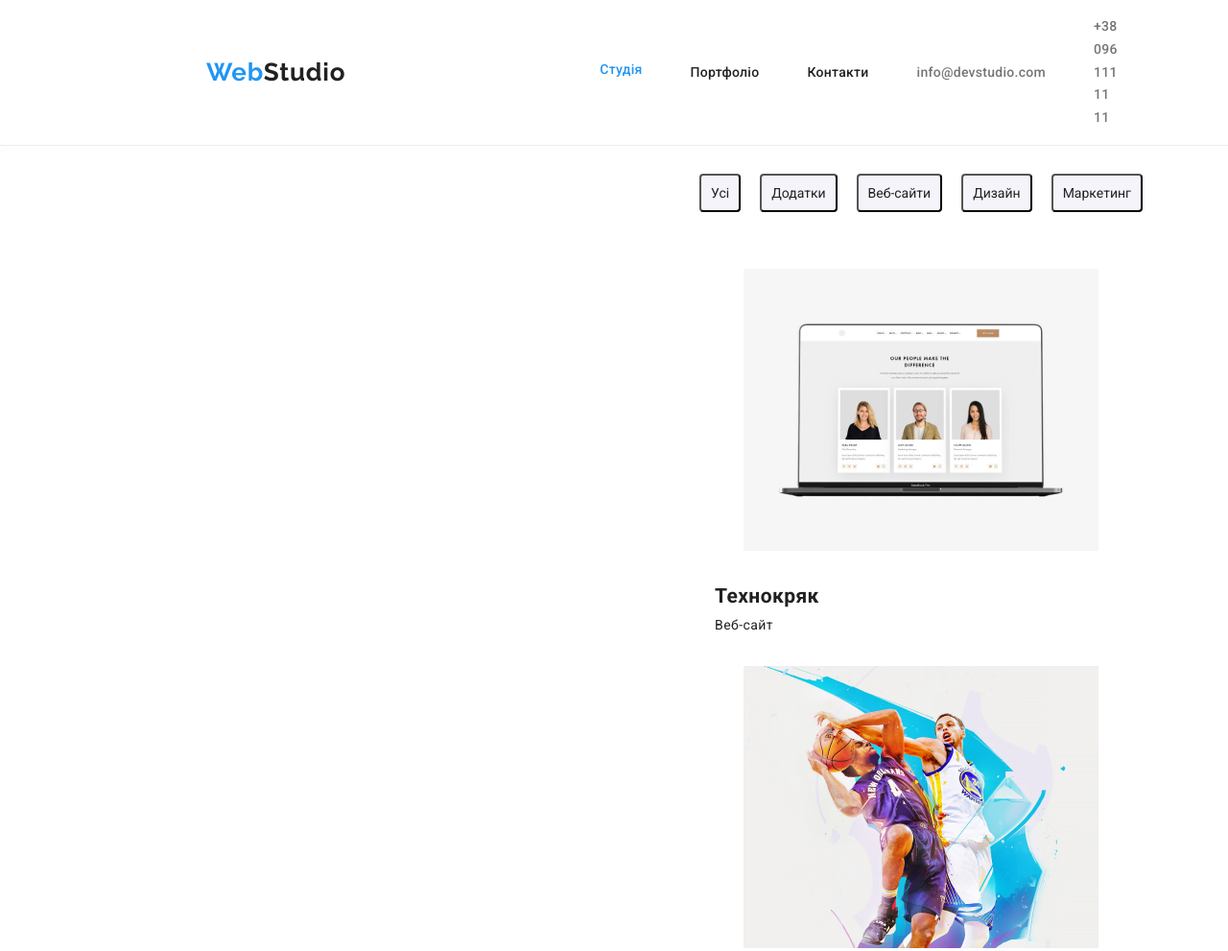
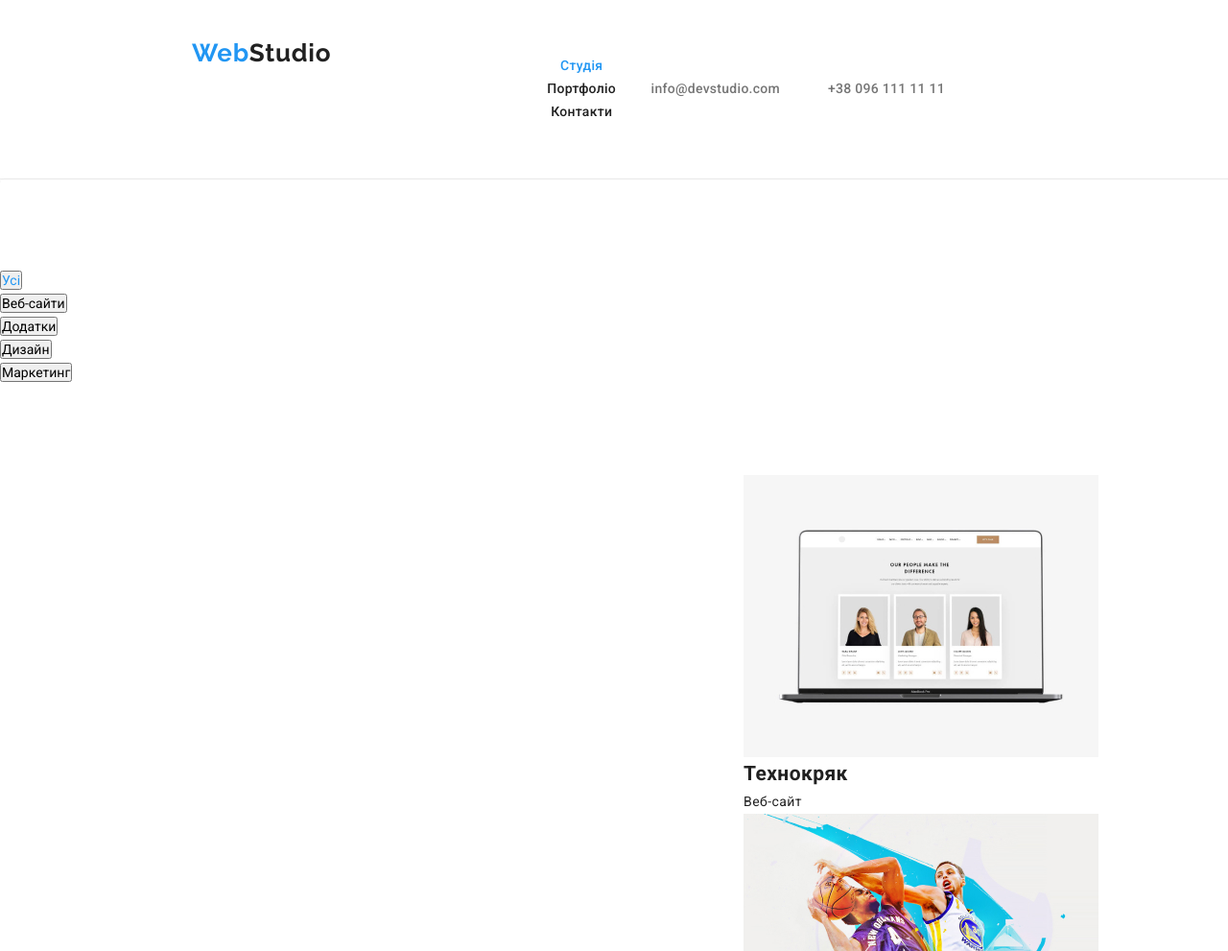
Before and after one commit to ChewBaccaYeti/goit-markup-hw-02, a plain HTML site: page portfolio.html in a window 1280 px wide. Shown: the top 991 px of the page at 96% size. Drawn offline with nearby package versions, Linux system fonts and the light colour scheme.

Commit message:
2nd HW has been updated

```diff
--- a/css/style.css
+++ b/css/style.css
@@ -1,3 +1,5 @@
+/* General settings */
+
 html {
         box-sizing: border-box;
 }
@@ -17,19 +19,135 @@ html {
         --secondary-white: #F5F4FA;
 }
 
+body {
+        font-family: 'Roboto', sans-serif;
+        font-size: 14px;
+        letter-spacing: 0.03em;
+        line-height: 1.71;
+        color: var(--primary-color);
+}
+
+img {
+        display: block;
+}
+
+ul {
+        margin: 0;
+        padding: 0;
+}
+
+li {
+        list-style: none;
+        margin: 0;
+        padding: 0;
+}
+
+a {
+        text-decoration: none;
+        color: var(--head-color);
+}
+
+a,
+button {
+        margin: 0;
+        padding: 0;
+}
+
+address {
+        font-style: normal;
+}
+
+h1,
+h2,
+h3,
+h4,
+h5,
+h6,
+p {
+        margin-top: 0;
+        margin-bottom: 0;
+}
+
+/* 1st Page */
+/* Header Section */
+
+header {
+        border-bottom: 1px solid #ECECEC;
+}
+
+header a {
+        padding-bottom: 32px;
+        padding-top: 32px;
+}
+
+.header-wrapper {
+        display: flex;
+        align-items: center;
+}
+
+.header-logo {
+        margin-right: 93px;
+}
+
+.header-nav {
+        display: flex;
+        align-items: center;
+        justify-content: baseline;
+        padding: 25px;
+}
+
+.header-nav-list {
+        justify-content: center;
+        justify-items: center;
+        align-content: center;
+        align-items: center;
+        padding-top: 32px;
+        padding-bottom: 32px;
+        display: block;
+        gap: 50px;
+}
+
+
+.contacts-list {
+        display: flex;
+        gap: 50px;
+        padding-right: 215px;
+        align-items: center;
+        justify-content: baseline;
+        margin-left: auto;
+}
+
+.header-nav-link {
+        font-weight: 500;
+        line-height: 1.15;
+        letter-spacing: 0.02em;
+}
+
+.contacts-list-link {
+        font-weight: 500;
+        line-height: 1.15;
+        letter-spacing: 0.02em;
+        color: var(--secondary-color);
+}
+
+.header-nav-link:hover,
+.header-nav-link:focus,
+.contacts-list-link:hover,
+.contacts-list-link:focus {
+        color: var(--accent-color);
+}
+
 .container-header-wrapper {
                 display: flex;
-                        /* align-items: center; */
+                text-align: center;
+                width: 1200px;
                 min-height: 80px;
-                padding-top: 0;
-                padding-bottom: 0;
 }
 
 .logo-header-logo {
         display: inline-block;
                 font-family: 'Raleway', sans-serif;
                 padding: 40px 200px;
-                margin: 20px 15px;
                 font-weight: 700;
                 font-size: 26px;
                 line-height: 1.19;
@@ -64,76 +182,29 @@ html {
                 color: var(--primary-color);
 }
 
-body {
-        font-family: 'Roboto', sans-serif;
-        font-size: 14px;
-        letter-spacing: 0.03em;
-        line-height: 1.71;
-        color: var(--primary-color);
-}
+/* Hero Section  */
+/* Utilities  */
 
-img {
-        display: block;
-}
-
-ul {
-        margin: 0;
-        padding: 0;
-}
-
-li {
-        list-style: none;
-        margin: 0;
-        padding: 0;
-}
-
-a {
-        text-decoration: none;
-        color: var(--head-color);
-}
-
-a,
-button {
-        cursor: pointer;
-        margin: 0;
-        padding: 0;
-}
-
-address {
-        font-style: normal;
-}
-
-h1,
-h2,
-h3,
-h4,
-h5,
-h6,
-p {
-        margin-top: 0;
-        margin-bottom: 0;
-}
-
-/* Utilities  */
 .container {
         width: 1200px;
         margin: 0 auto;
         padding: 0px 15px;
-        /* outline: 2px red solid; */
 }
 
 .section {
+        justify-content: center;
         padding-top: 94px;
         padding-bottom: 94px;
 }
 
-.section-portfolio{
+.list-portfolio {
         display: flex;
         flex-direction: column;
         justify-content: space-between;
         align-items: center;
         align-content: space-around;
         flex-wrap: wrap;
+        padding: auto;
 }
 
 .accent {
@@ -157,9 +228,8 @@ p {
         color: var(--accent-color);
 }
 
+/* Components  */
 
-
-/* Components  */
 .logo {
         font-family: 'Raleway';
         font-weight: 700;
@@ -168,78 +238,9 @@ p {
         color: #000000;
 }
 
-
-/* Header Section  */
-header {
-        border-bottom: 1px solid #ECECEC;
-}
-
-header a {
-        padding-bottom: 32px;
-        padding-top: 32px;
-}
-
-.header-wrapper {
-        display: flex;
-}
-
-.header-logo {
-        margin-right: 93px;
-}
-
-.header-nav {
-        display: flex;
-        align-items: center;
-        justify-content: baseline;
-        padding: 25px;
-        margin: 25px;
-
-}
-
-.header-nav-list {
-        display: flex;
-        gap: 50px;
-}
-
-
-.contacts-list {
-        display: flex;
-        gap: 50px;
-        padding-right: 215px;
-        align-items: center;
-        justify-content: baseline;
-        margin-left: auto;
-}
-
-.header-nav-link {
-        font-weight: 500;
-        line-height: 1.15;
-        letter-spacing: 0.02em;
-}
-
-.contacts-list-link {
-        font-weight: 500;
-        line-height: 1.15;
-        letter-spacing: 0.02em;
-        color: var(--secondary-color);
-}
-
-.header-nav-link:hover,
-.header-nav-link:focus,
-.contacts-list-link:hover,
-.contacts-list-link:focus {
-        color: var(--accent-color);
-}
-
-/* Hero Section  */
-
 main {
         margin: 696px 615 890 615;
         width: 1920px;
-                        /* align-content: center;
-                        justify-content: center;
-                        flex-direction: row;
-                        list-style: none; */
         border-radius: 4px;
         background-color: var(--primary-white);
         box-shadow: 0px 2px 1px -1px rgba(0, 0, 0, 0.2),
@@ -247,102 +248,17 @@ main {
 }
 
 .hidden {
-        display: none;
+        position: absolute;
+        width: 1px;
+        height: 1px;
+        margin: -1px;
+        border: 0;
+        padding: 0;
+        white-space: nowrap;
+        clip-path: inset(100%);
+        clip: rect(0 0 0 0);
+        overflow: hidden;
 }
-
-/* .list {
-
-} */
-
-.list-button {
-        display: flex;
-        justify-content: center;
-                align-items: baseline;
-                align-content: center;
-                padding: 15px;
-                margin: 4px;
-                list-style: none;
-                border-radius: 4px;
-                background-color: var(--primary-white);
-}
-
-.team-button {
-        display: block;
-        cursor: pointer;
-                padding: 10px;
-                margin: 10px;;
-                border-radius: 4px;
-                text-decoration: none;
-                color: var(--primary-color);
-                background-color: var(--secondary-white);
-}
-
-.box {
-        display: flex;
-        flex-direction: row;
-        align-items: stretch;
-}
-
-.technocrack {
-        margin: 30px;
-
-}
-
-.neworleansvsgoldenstars {
-        margin: 30px;
-}
-
-.seafood {
-        margin: 30px;
-}
-
-.prime {
-        margin: 30px;
-}
-
-.boxes {
-        margin: 30px;
-}
-
-.inspirationhasnoborders {
-        margin: 30px;
-}
-
-.limitededition {
-        margin: 30px;
-}
-
-.lab {
-        margin: 30px;
-}
-
-.growingbusiness {
-        margin: 30px;
-}
-
-/* первая кнопка */
-/* .list-button:first-child {
-        background-color: var(--accent-color);
-        margin-top: 10px;
-        border-color: #000000;
-        border-radius: 20px;
-} */
-
-.team-button:hover{
-background-color: var(--accent-color);
-}
-
-/* Контейнер с фотками  */
-
-/* .picture {
-        display: block;
-                padding: 10px;
-                margin: 30px;
-                border: 4px;
-
-} */
-
-/* Achtung! */
 
 .hero-section {
         background-color: var(--dark-color);
@@ -364,24 +280,36 @@ background-color: var(--accent-color);
 }
 
 .hero-button {
-        background: var(--accent-color);
-        box-shadow: 0px 4px 4px rgba(0, 0, 0, 0.15);
         border-radius: 4px;
         font-weight: 700;
         font-size: 16px;
         line-height: 1.88;
         letter-spacing: 0.06em;
+
         color: var(--primary-white);
+        background: var(--accent-color);
+        box-shadow: 0px 4px 4px rgba(0, 0, 0, 0.15);
+
         padding: 10px 32px;
         border: none;
         margin: 0 auto;
+
         display: block;
+        cursor: pointer;
 }
 
 .hero-button:focus,
 .hero-button:hover {
         background: #188CE8;
 }
+
+.box {
+        display: flex;
+        flex-direction: row;
+        align-items: stretch;
+}
+
+/* Achtung! */
 
 /* Benefits Section  */
 .benefits-list {
@@ -393,7 +321,7 @@ background-color: var(--accent-color);
         font-weight: 700;
         line-height: 1.15;
         text-transform: uppercase;
-        margin-bottom: 10px;
+        /* margin-bottom: 10px; */
 }
 
 .benefits-paragraph {
@@ -560,3 +488,79 @@ footer {
         line-height: 1.88;
         color: var(--secondary-color);
 }
+
+/* 2nd Page */
+
+/* Buttons */
+
+/* .portfolio-button {
+        display: inline-block;
+                background-color: var(--accent-color);
+                color: var(--primary-color);
+
+                font-family: inherit;
+                font-weight: 500;
+                font-size: 16px;
+                line-height: 1.62px;
+                letter-spacing: 0.03em;
+
+                text-align: center;
+                padding: 6px 22px;
+                border-radius: 4px;
+                border: none;
+                cursor: pointer;
+}
+
+.portfolio-list-button {
+        display: inline-block;
+        justify-content: center;
+        min-width: 73px;
+        padding: 6px 22px;
+                list-style: none;
+                border-radius: 50px;
+                background-color: var(--primary-white);
+}
+
+.list-buttons-container {
+                font-family: Roboto, sans-serif;
+                font-weight: 700;
+                padding: 0px 10px;
+                margin-bottom: 10px;
+                border-radius: 4px;
+                line-height: 1.9px;
+                letter-spacing: 00.06em;
+                border: solid transparent;
+                text-decoration: none;
+                color: var(--primary-color);
+                background-color: var(--secondary-white);
+}
+
+.portfolio-list:hover,
+.list-button:focus {
+        background-color: var(--accent-color);
+        filter: brightness(110%);
+        transform: translate(-3px, -3px) scale(1.02);
+        box-shadow: 2px 3px 3px 0 rgba(100, 100, 100, 0.6);
+}
+
+.list-button .current {
+        color: var(--accent-color);
+}
+
+.list-button {
+        display: inline-block;
+        background-color: var(--accent-color);
+        color: var(--primary-color);
+
+        font-family: inherit;
+        font-weight: 500;
+        font-size: 16px;
+        line-height: 1.62px;
+        letter-spacing: 0.03em;
+
+        text-align: center;
+        padding: 6px 22px;
+        border-radius: 4px;
+        border: none;
+        cursor: pointer;
+} */
--- a/portfolio.html
+++ b/portfolio.html
@@ -27,17 +27,17 @@
 
                 <nav class="header-nav">
                     <ul class="header-nav-list">
-                        <li class="header-nav-item">
+                        <li>
                             <a href="index.html" class="header-nav-link current"
                                 >Студія</a
                             >
                         </li>
-                        <li class="header-nav-item1">
+                        <li>
                             <a href="portfolio.html" class="header-nav-link"
                                 >Портфоліо</a
                             >
                         </li>
-                        <li class="header-nav-item2">
+                        <li>
                             <a href="#" class="header-nav-link">Контакти</a>
                         </li>
                     </ul>
@@ -61,36 +61,39 @@
             </div>
         </header>
         <main>
-            <section class="list">
+            <section>
+                <div class="section">
                     <h1 class="hidden">Примери робот</h1>
-                <ul class="list-button">
-                    <li>
-                        <button type="button" class="team-button">Усі</button>
+                    <ul class="list">
+                        <li class="list-button">
+                            <button type="button" class="team-button current">
+                                Усі
+                            </button>
                         </li>
-                    <li>
-                        <button type="button" class="team-button">
+                        <li class="list-buttons-container">
+                            <button type="button" class="list-button">
+                                Веб-сайти
+                            </button>
+                        </li>
+                        <li class="list-buttons-container">
+                            <button type="button" class="list-button">
                                 Додатки
                             </button>
                         </li>
-                    <li>
-                        <button type="button" class="team-button">
-                            Веб-сайти
-                        </button>
-                    </li>
-                    <li>
-                        <button type="button" class="team-button">
+                        <li class="list-buttons-container">
+                            <button type="button" class="list-button">
                                 Дизайн
                             </button>
                         </li>
-                    <li>
-                        <button type="button" class="team-button">
+                        <li class="list-buttons-container">
+                            <button type="button" class="list-button">
                                 Маркетинг
                             </button>
                         </li>
                     </ul>
-            </section>
-            <section class="section-portfolio">
-                <ul>
+                </div>
+                <div class="container-portfolio">
+                    <ul class="list-portfolio">
                         <li class="box">
                             <a href="./index.html">
                                 <img
@@ -200,7 +203,41 @@
                             >
                         </li>
                     </ul>
+                </div>
             </section>
+            -->
+            <!-- <section>
+                <div class="container-list-button">
+                    <h1 class="hidden">Примери робот</h1>
+                    <ul class="portfolio-list-button">
+                        <li class="portfolio-list">
+                            <button type="button" class="portfolio-button">
+                                Усі
+                            </button>
+                        </li>
+                        <li class="portfolio-list">
+                            <button type="button" class="portfolio-button">
+                                Веб-сайти
+                            </button>
+                        </li>
+                        <li class="portfolio-list">
+                            <button type="button" class="portfolio-button">
+                                Додатки
+                            </button>
+                        </li>
+                        <li class="portfolio-list">
+                            <button type="button" class="portfolio-button">
+                                Дизайн
+                            </button>
+                        </li>
+                        <li class="portfolio-list">
+                            <button type="button" class="portfolio-button">
+                                Маркетинг
+                            </button>
+                        </li>
+                    </ul>
+                </div>
+            </section> -->
         </main>
         <footer class="footer">
             <div class="container">
@@ -209,13 +246,28 @@
                 >
 
                 <address class="footer-address">
-                    м. Київ, пр-т Лесі Українки, 26
-                    <a href="mailto:info@devstudio.com" class="address-item"
+                    <ul>
+                        <li>
+                            <a
+                                href="https://goo.gl/maps/Tyv8FxXMf5jZxEzd9"
+                                target="_blank"
+                                rel="noopener noreferrer"
+                                >м. Київ, пр-т Лесі Українки, 26</a
+                            >
+                        </li>
+                        <li>
+                            <a
+                                href="mailto:info@devstudio.com"
+                                class="address-item"
                                 >info@devstudio.com</a
                             >
+                        </li>
+                        <li>
                             <a href="tel:+380961111111" class="address-item"
                                 >+38 096 111 11 11</a
                             >
+                        </li>
+                    </ul>
                 </address>
             </div>
         </footer>
```
Also changed, not shown: index.html (+28 -11 lines). Lines whose indentation alone changed are shown as unchanged.
